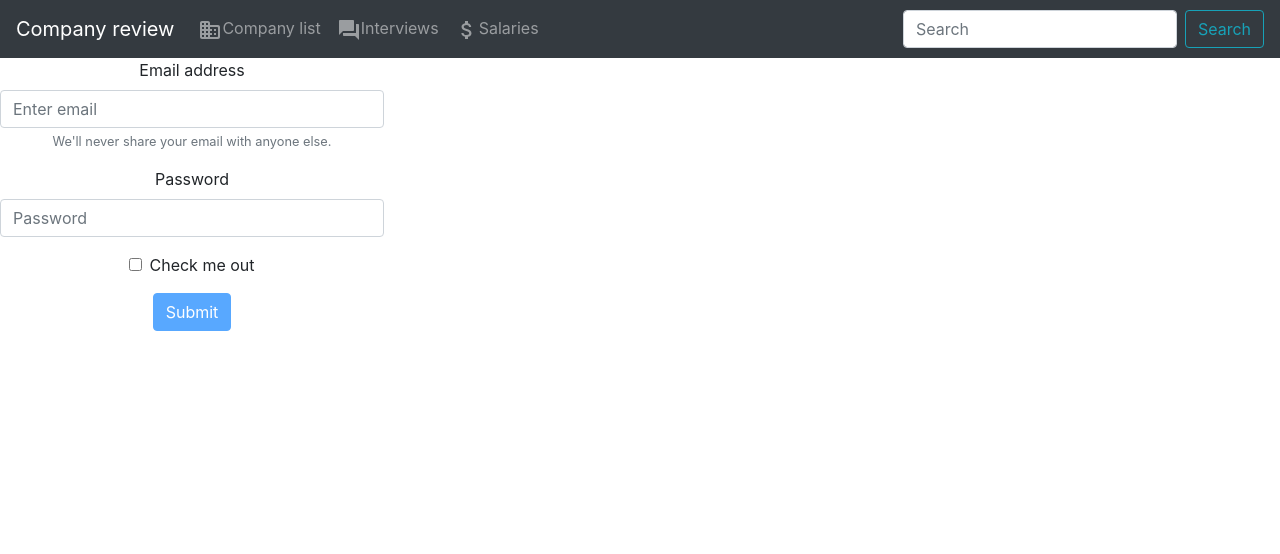
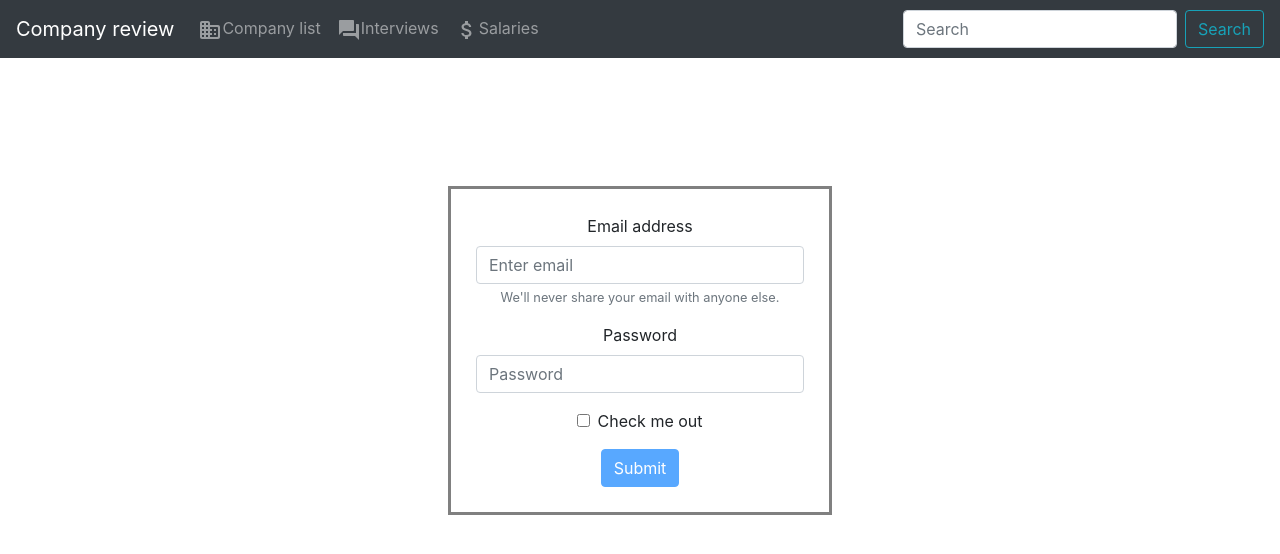
Before and after one commit to SeitzhanSanzhar/company-review, a React (Create React App) app: page / in a window 1280 px wide. Shown: the top 554 px of the page. Built offline with nearby package versions, Linux system fonts and the light colour scheme.

Commit message:
Login Form fixed

```diff
--- a/src/components/login/Login.css
+++ b/src/components/login/Login.css
@@ -1,6 +1,13 @@
 .login-form {
-    width: 30%;
     height: 30%;
-    border-color: black;
-    border-width: 10px;
+    border-style: solid;
+    border-color: gray;
+    padding: 25px 25px 25px 25px;
 }
+
+.center_div{
+    margin: 0 auto;
+    margin-top: 10%;
+    margin-bottom: auto;
+    width:30% /* value of your choice which suits your alignment */
+}
--- a/src/components/login/Login.tsx
+++ b/src/components/login/Login.tsx
@@ -111,9 +111,9 @@ const Login = () => {
       });
     }
   return (
-    <Form className='login-form'>
+    <Form className='login-form center_div'>
       <Form.Group controlId="formBasicEmail">
-        <Form.Label className = 'pull-left'>Email address</Form.Label>
+        <Form.Label>Email address</Form.Label>
         <Form.Control type="text" placeholder="Enter email" onChange={handleUsernameChange}/>
         <Form.Text className="text-muted">
           We'll never share your email with anyone else.
```
Also changed, not shown: src/components/header_logged/HeaderLogged.css (added).
